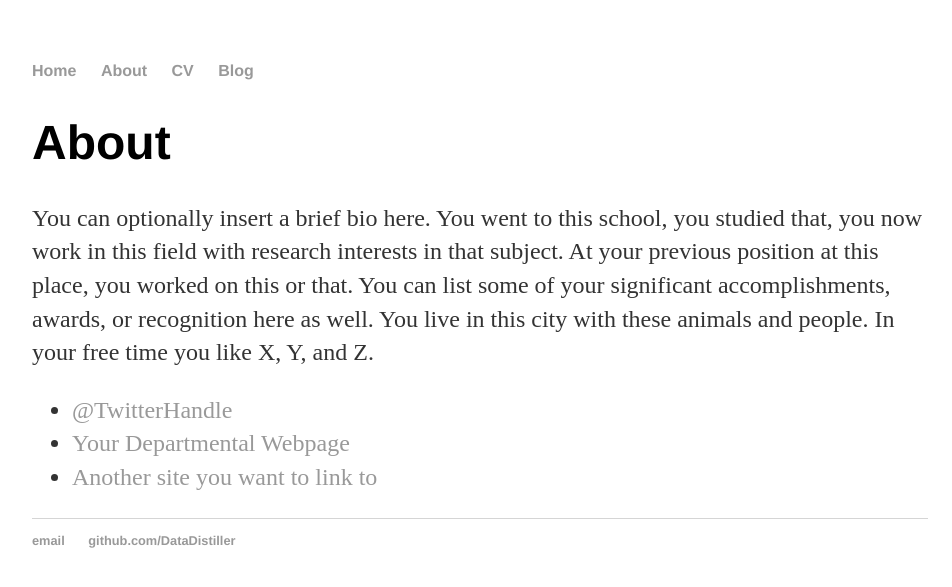
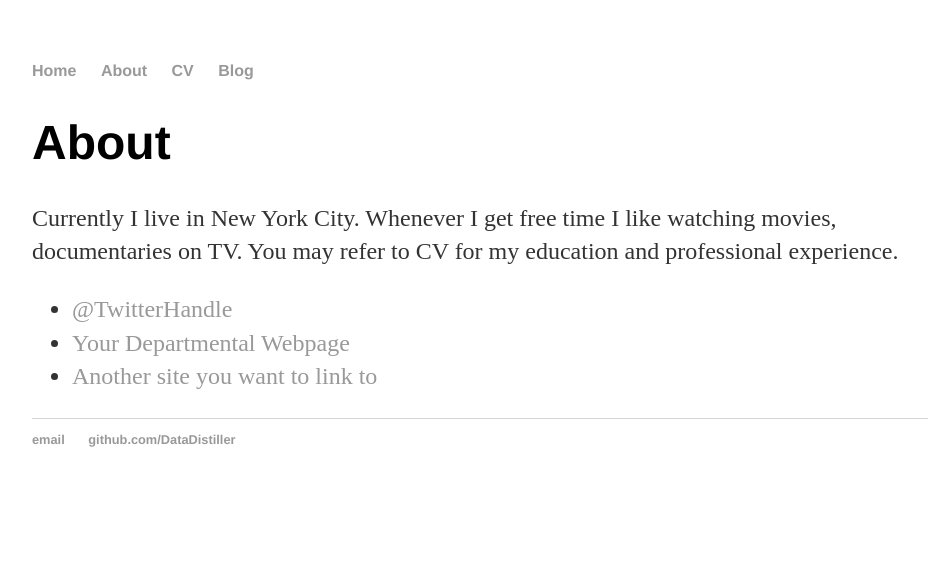
Before and after one commit to DataDistiller/DataDistiller.github.io, a Jekyll site: the page built from about/index.html, in a window 1280 px wide. Shown: the top 587 px of the page, without its empty margins (160-1112 px from the left). Built offline with Jekyll 4.4.1, drawn with Linux system fonts in a browser that asks for light colours.

Commit message:
Update index.html

```diff
--- a/about/index.html
+++ b/about/index.html
@@ -1,11 +1,11 @@
 ---
 layout: default
-title: About Hank Quinlan
+title: About Data Distiller
 ---
 
 		<div class="about">
 			<h1>About</h1>
-			<p>You can optionally insert a brief bio here. You went to this school, you studied that, you now work in this field with research interests in that subject. At your previous position at this place, you worked on this or that. You can list some of your significant accomplishments, awards, or recognition here as well. You live in this city with these animals and people. In your free time you like X, Y, and Z.</p>
+			<p>Currently I live in New York City. Whenever I get free time I like watching movies, documentaries on TV. You may refer to CV for my education and professional experience. </p>
 
 			<ul class="contacts">
 				<li><a href="#">@TwitterHandle</a></li>
```
